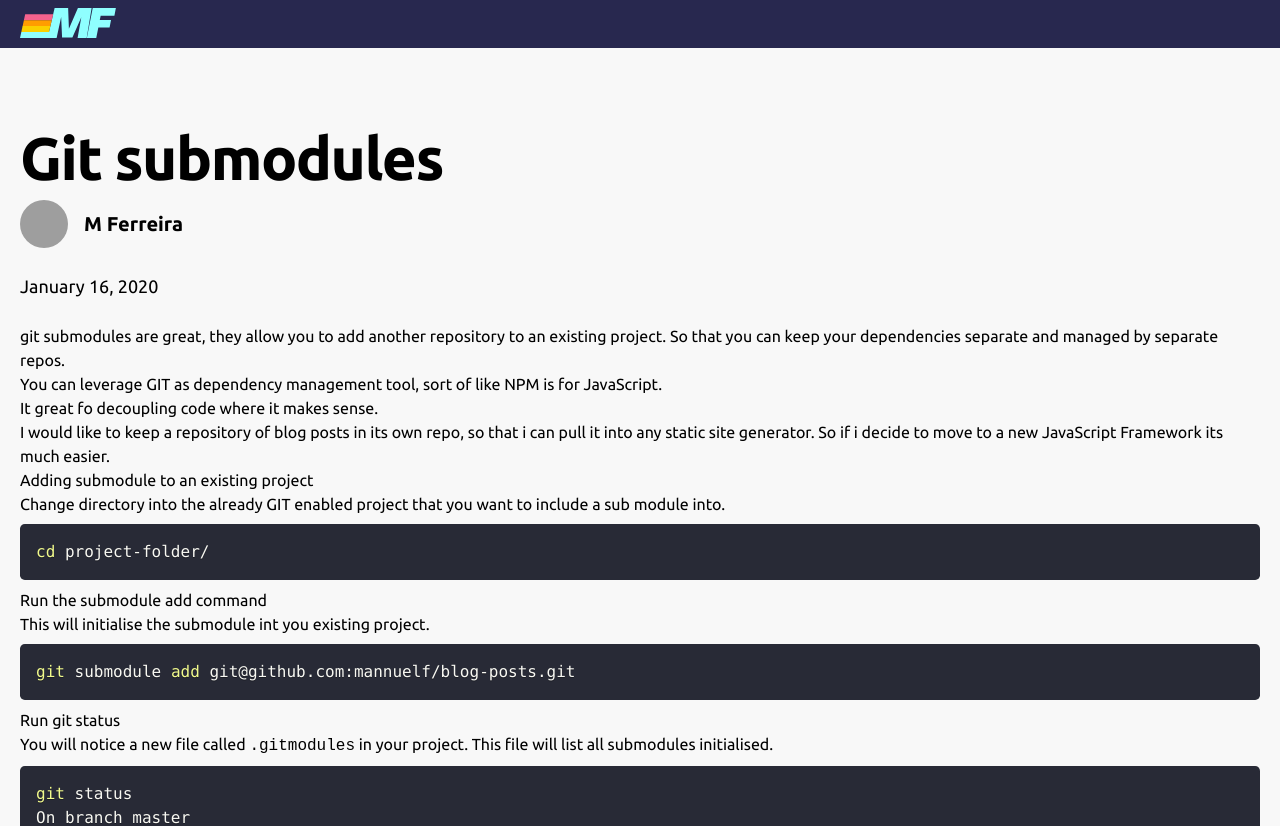
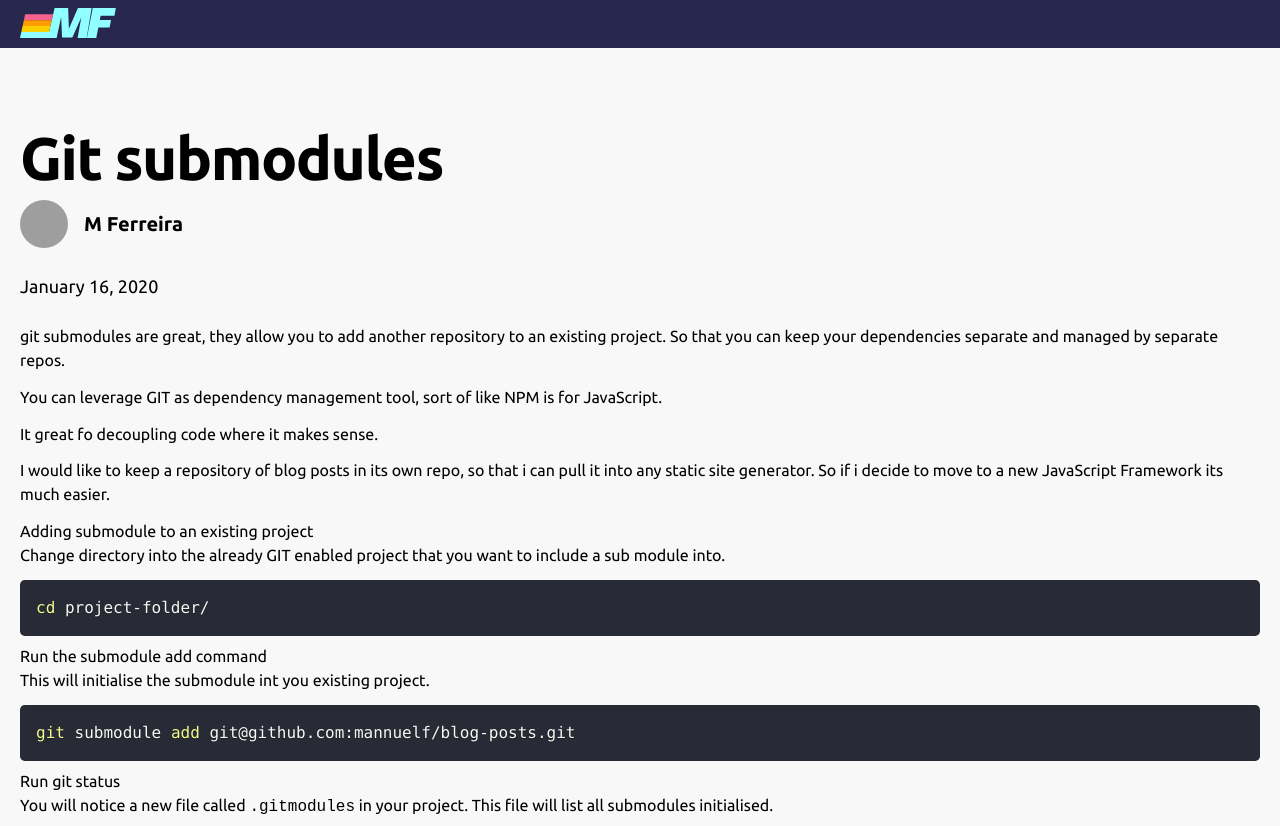
Before and after one commit to mannuelf/mannuelferreira.com_nextjs, a Next.js app: page /posts/git-submodules in a window 1280 px wide. Shown: the top 826 px of the page. Built offline with nearby package versions, Linux system fonts and the light colour scheme; grey boxes are pictures that could not be loaded.

Commit message:
Ubunto Mono font added

```diff
--- a/components/meta.tsx
+++ b/components/meta.tsx
@@ -39,7 +39,7 @@ const Meta = () => {
       <link rel="alternate" type="application/rss+xml" href="/feed.xml" />
       <link rel="preconnect" href="https://fonts.gstatic.com" />
       <link
-        href="https://fonts.googleapis.com/css2?family=Fira+Sans:wght@400;500&family=Ubuntu:wght@400;500;700&display=swap"
+        href="https://fonts.googleapis.com/css2?family=Fira+Sans:wght@400;500&family=Ubuntu:wght@400;500;700&Ubuntu+Mono:wght@400;700&display=swap"
         rel="stylesheet"
       />
       {/* Global Site Tag (gtag.js) - Google Analytics */}
--- a/shared/GlobalStyle.ts
+++ b/shared/GlobalStyle.ts
@@ -70,7 +70,11 @@ export const GlobalStyle = createGlobalStyle`
   }
 
   code {
-    font-family: ubuntu-mono, monospace;
+    font-family: 'Ubuntu mono', monospace;
+  }
+
+  .markdown-body p {
+    margin-bottom: .8em;
   }
 
   .app-header {
```
